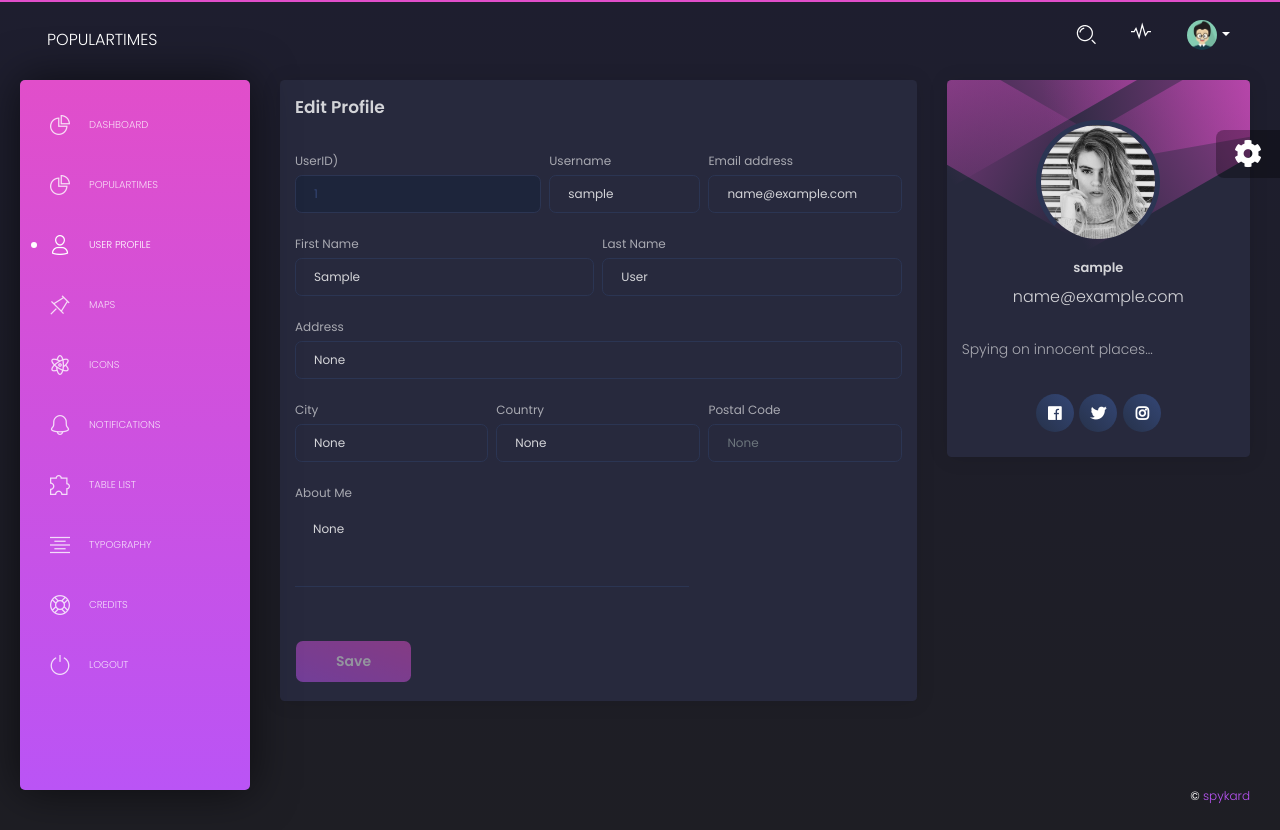
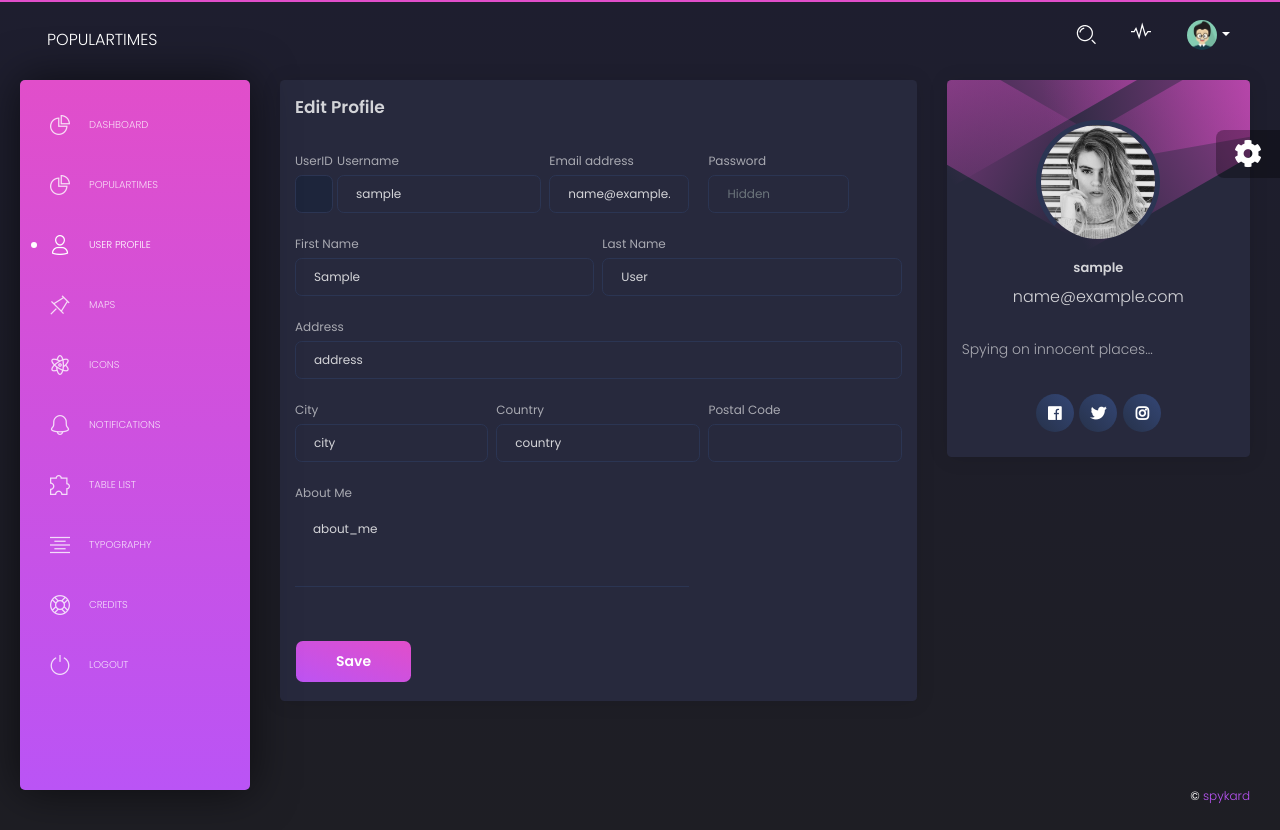
Before and after one commit to spykard/popularplaces-app, a Flask app: page /page-user in a window 1280 px wide. Run offline with Flask 2, Linux system fonts and the light colour scheme; the visitor is signed in with stand-in values (Sample User, id 1); data comes from the database, SQL or seed files in the repository; some libraries are stand-ins or nearby versions.

Commit message:
Fixes and Changes to Codebase

```diff
--- a/app/base/models.py
+++ b/app/base/models.py
@@ -14,18 +14,21 @@ class User(db.Model, UserMixin):
 
     __tablename__ = 'User'
 
-    id = Column(Integer, primary_key=True)
+    id = Column(Integer, primary_key=True, autoincrement=True)
     username = Column(String, unique=True)
     email = Column(String, unique=True)
     password = Column(Binary)
-    first_name = Column(String)
-    last_name = Column(String)
-    address = Column(String)
-    city = Column(String)
-    country = Column(String)
-    zip_code = Column(String)
-    about_me = Column(String)
-    google_maps_api = Column(String)
+    first_name = Column(String, server_default='first_name')
+    last_name = Column(String, server_default='last_name')
+    address = Column(String, server_default='address')
+    city = Column(String, server_default='city')
+    country = Column(String, server_default='country')
+    zip_code = Column(Integer, server_default='zip_code')
+    about_me = Column(String, server_default='about_me')
+    google_api_key = Column(Integer, server_default='google_api_key')
+    premium_enabled = Column(Integer, server_default='premium_enabled')
+    premium_notified = Column(Integer, server_default='premium_notified')
+    free_runs_remaining = Column(Integer, server_default='free_runs_remaining')
 
     def __init__(self, **kwargs):
         for property, value in kwargs.items():
--- a/app/home/routes.py
+++ b/app/home/routes.py
@@ -8,7 +8,8 @@ from flask import render_template, redirect, url_for, request
 from flask_login import login_required, current_user
 from app import login_manager
 from jinja2 import TemplateNotFound
-from app.base.models import Place
+from app.base.forms import EditProfileForm
+from app.base.models import User, Place
 
 @blueprint.route('/index')
 @login_required
@@ -46,6 +47,33 @@ def populartimes():
 
     return render_template('populartimes.html', segment='populartimes', data=user.rating)
 
+@blueprint.route('/page-user')
+@login_required
+def page_user1():
+
+    return render_template('page-user.html', segment='page-user')
+
+@blueprint.route('/page-user', methods=['GET', 'POST'])
+@login_required
+def page_user2():
+
+    #return render_template('index.html', segment='page-user')
+
+    profile_form = EditProfileForm(request.form)
+    print(request.form)
+    print("haha")
+    if 'save' in request.form:
+
+        # Read form data
+        username = request.form['username']
+        password = request.form['password']
+
+        print(username)
+        print(password)
+
+
+    return render_template('page-user.html', segment='page-user')
+
 # Helper - Extract current page name from request
 def get_segment( request ):
 
--- a/app/home/templates/login.html
+++ b/app/home/templates/login.html
@@ -48,7 +48,7 @@
                 <div class="card-footer">
                   <button type="submit" name="login" class="btn btn-fill btn-primary">Login</button>
                   &nbsp; &nbsp;
-                  Don't have an account? <a href="/register.html" class="text-primary">Create</a>
+                  Don't have an account? <a href="/register" class="text-primary">Create</a>
                 </div>
 
               </form>
--- a/app/home/templates/page-403.html
+++ b/app/home/templates/page-403.html
@@ -15,7 +15,7 @@
                     <h4 class="card-title">
                         Access Denied - please authenticate
                     </h4>
-                    <a href="/login.html" class="btn btn-primary btn-round">Login</a>
+                    <a href="/login" class="btn btn-primary btn-round">Login</a>
                 </div>
             </div>
         </div>
--- a/app/home/templates/page-user.html
+++ b/app/home/templates/page-user.html
@@ -14,24 +14,30 @@
         <h4 class="title">Edit Profile</h4>
       </div>
       <div class="card-body">
-        <form>
+        <form role="form" method="post" action="/page-user.html">
           <div class="row">
-            <div class="col-md-5 pr-md-1">
+            <div class="col-md-1 pr-md-1">
               <div class="form-group">
-                <label>UserID)</label>
-                <input type="text" class="form-control" disabled="" value="{{ current_user.id }}">
+                <label>UserID</label>
+                <input type="number" class="form-control" id="user_id" name="user_id" disabled="" value="{{ current_user.id }}">
               </div>
             </div>
-            <div class="col-md-3 px-md-1">
+            <div class="col-md-4 px-md-1">
               <div class="form-group">
                 <label>Username</label>
-                <input type="text" class="form-control" value="{{ current_user.username }}">
+                <input type="text" class="form-control" id="username" name="username" value="{{ current_user.username }}">
               </div>
             </div>
-            <div class="col-md-4 pl-md-1">
+            <div class="col-md-3 pl-md-1">
               <div class="form-group">
-                <label for="exampleInputEmail1">Email address</label>
-                <input type="email" class="form-control" value="{{ current_user.email }}">
+                <label>Email address</label>
+                <input type="email" class="form-control" id="email" name="email" value="{{ current_user.email }}">
+              </div>
+            </div>
+            <div class="col-md-3 pl-md-1">
+              <div class="form-group">
+                <label>Password</label>
+                <input type="password" class="form-control" id="password" name="password" placeholder="Hidden" value="">
               </div>
             </div>
           </div>
@@ -39,13 +45,13 @@
             <div class="col-md-6 pr-md-1">
               <div class="form-group">
                 <label>First Name</label>
-                <input type="text" class="form-control" placeholder="Company" value="{{ current_user.first_name }}">
+                <input type="text" class="form-control" id="first_name" name="first_name" placeholder="Company" value="{{ current_user.first_name }}">
               </div>
             </div>
             <div class="col-md-6 pl-md-1">
               <div class="form-group">
                 <label>Last Name</label>
-                <input type="text" class="form-control" placeholder="Last Name" value="{{ current_user.last_name }}">
+                <input type="text" class="form-control" id="last_name" name="last_name" placeholder="Last Name" value="{{ current_user.last_name }}">
               </div>
             </div>
           </div>
@@ -53,7 +59,7 @@
             <div class="col-md-12">
               <div class="form-group">
                 <label>Address</label>
-                <input type="text" class="form-control" placeholder="Home Address" value="{{ current_user.address }}">
+                <input type="text" class="form-control" id="address" name="address" placeholder="Home Address" value="{{ current_user.address }}">
               </div>
             </div>
           </div>
@@ -61,19 +67,19 @@
             <div class="col-md-4 pr-md-1">
               <div class="form-group">
                 <label>City</label>
-                <input type="text" class="form-control" placeholder="City" value="{{ current_user.city }}">
+                <input type="text" class="form-control" id="city" name="city" placeholder="City" value="{{ current_user.city }}">
               </div>
             </div>
             <div class="col-md-4 px-md-1">
               <div class="form-group">
                 <label>Country</label>
-                <input type="text" class="form-control" placeholder="Country" value="{{ current_user.country }}">
+                <input type="text" class="form-control" id="country" name="country" placeholder="Country" value="{{ current_user.country }}">
               </div>
             </div>
             <div class="col-md-4 pl-md-1">
               <div class="form-group">
                 <label>Postal Code</label>
-                <input type="number" class="form-control" placeholder="{{ current_user.zip_code }}">
+                <input type="number" class="form-control" id="zipcode" name="zipcode" value="{{ current_user.zip_code }}">
               </div>
             </div>
           </div>
@@ -81,14 +87,14 @@
             <div class="col-md-8">
               <div class="form-group">
                 <label>About Me</label>
-                <textarea rows="4" cols="80" class="form-control" placeholder="Here is your description">{{ current_user.about_me }}</textarea>
+                <textarea rows="4" cols="80" class="form-control" id="description" name="description" placeholder="Here is your description">{{ current_user.about_me }}</textarea>
               </div>
             </div>
           </div>
         </form>
       </div>
       <div class="card-footer">
-        <button type="submit" class="btn btn-fill btn-primary" disabled="">Save</button>
+        <button type="submit" name="save" class="btn btn-fill btn-primary">Save</button>
       </div>
     </div>
   </div>
--- a/app/home/templates/register.html
+++ b/app/home/templates/register.html
@@ -54,7 +54,7 @@
                 <div class="card-footer">
                   <button type="submit" name="register" class="btn btn-fill btn-primary">Register</button>
                   &nbsp; &nbsp;
-                  Have an account? <a href="/login.html" class="text-primary">Login</a>
+                  Have an account? <a href="/login" class="text-primary">Login</a>
                 </div>
 
               </form>
--- a/app/home/templates/ui-maps.html
+++ b/app/home/templates/ui-maps.html
@@ -21,7 +21,7 @@
         <div class="col-md-4 px-md-1">
           <div class="form-group">
             <label>API Key</label>
-            <input type="text" class="form-control" disabled="" placeholder="API Key" value="{{ current_user.google_maps_api }}">
+            <input type="text" class="form-control" disabled="" placeholder="API Key" value="{{ current_user.google_api_key }}">
           </div>
         </div>
       </div>
@@ -39,7 +39,7 @@
   <script src="https://maps.googleapis.com/maps/api/js?key={{ current_user.google_maps_api }}"></script>
 
   <script>
-  demo.showNotification('top','center', 'Please make sure that you have inputted your <b>Google Maps API Key</b> correctly.')
+  demo.showNotification('top','center', 'Please make sure that the correct <b>Google API Key</b> has been inputted.')
 
     $(document).ready(function() {
       // Javascript method's body can be found in assets/js/demos.js
```
Also changed, not shown: app/base/forms.py (+14 -1 lines), app/base/routes.py (+16 -4 lines).
